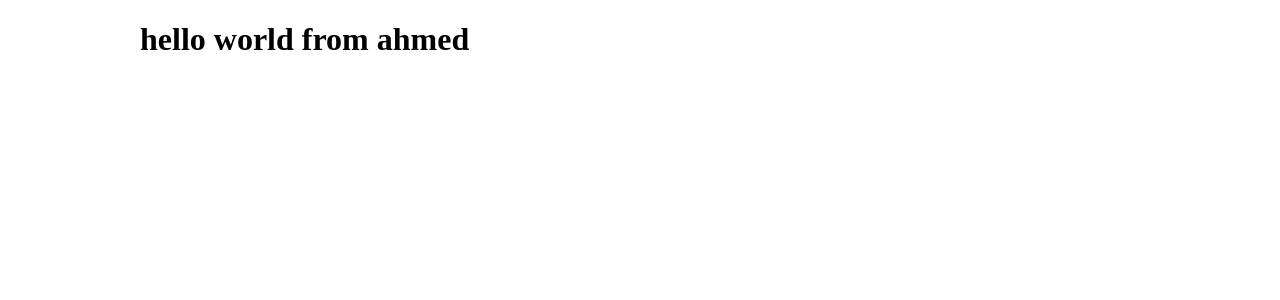
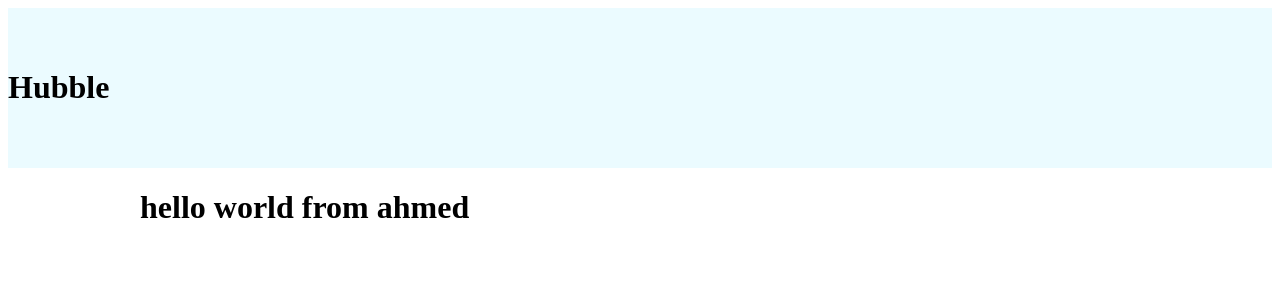
Before and after one commit to yazidam/React-Styled-Components, a React (Create React App) app: page / in a window 1280 px wide. Shown: the top 300 px of the page. Built offline with nearby package versions, Linux system fonts and the light colour scheme.

Commit message:
Adding Theme

```diff
--- a/src/App.js
+++ b/src/App.js
@@ -1,9 +1,23 @@
+import { ThemeProvider } from "styled-components";
+import Header from "./components/Header";
 import { Container } from "./components/styles/Container.styled";
 function App() {
+  const theme = {
+    colors: {
+      header: "#ebfbff",
+      body: "#fff",
+      footer: "#003333",
+    },
+  };
   return (
-    <Container>
-      <h1>hello world from ahmed</h1>
-    </Container>
+    <ThemeProvider theme={theme}>
+      <>
+        <Header />
+        <Container>
+          <h1>hello world from ahmed</h1>
+        </Container>
+      </>
+    </ThemeProvider>
   );
 }
 
--- /dev/null
+++ b/src/components/Header.js
@@ -0,0 +1,12 @@
+import React from "react";
+import { StyledHeader } from "./styles/Header.styled";
+
+const Header = () => {
+  return (
+    <StyledHeader>
+      <h1>Hubble</h1>
+    </StyledHeader>
+  );
+};
+
+export default Header;
--- /dev/null
+++ b/src/components/styles/Header.styled.js
@@ -0,0 +1,6 @@
+import styled from "styled-components";
+
+export const StyledHeader = styled.header`
+  background-color: ${({ theme }) => theme.colors.header};
+  padding: 40px 0;
+`;
```
